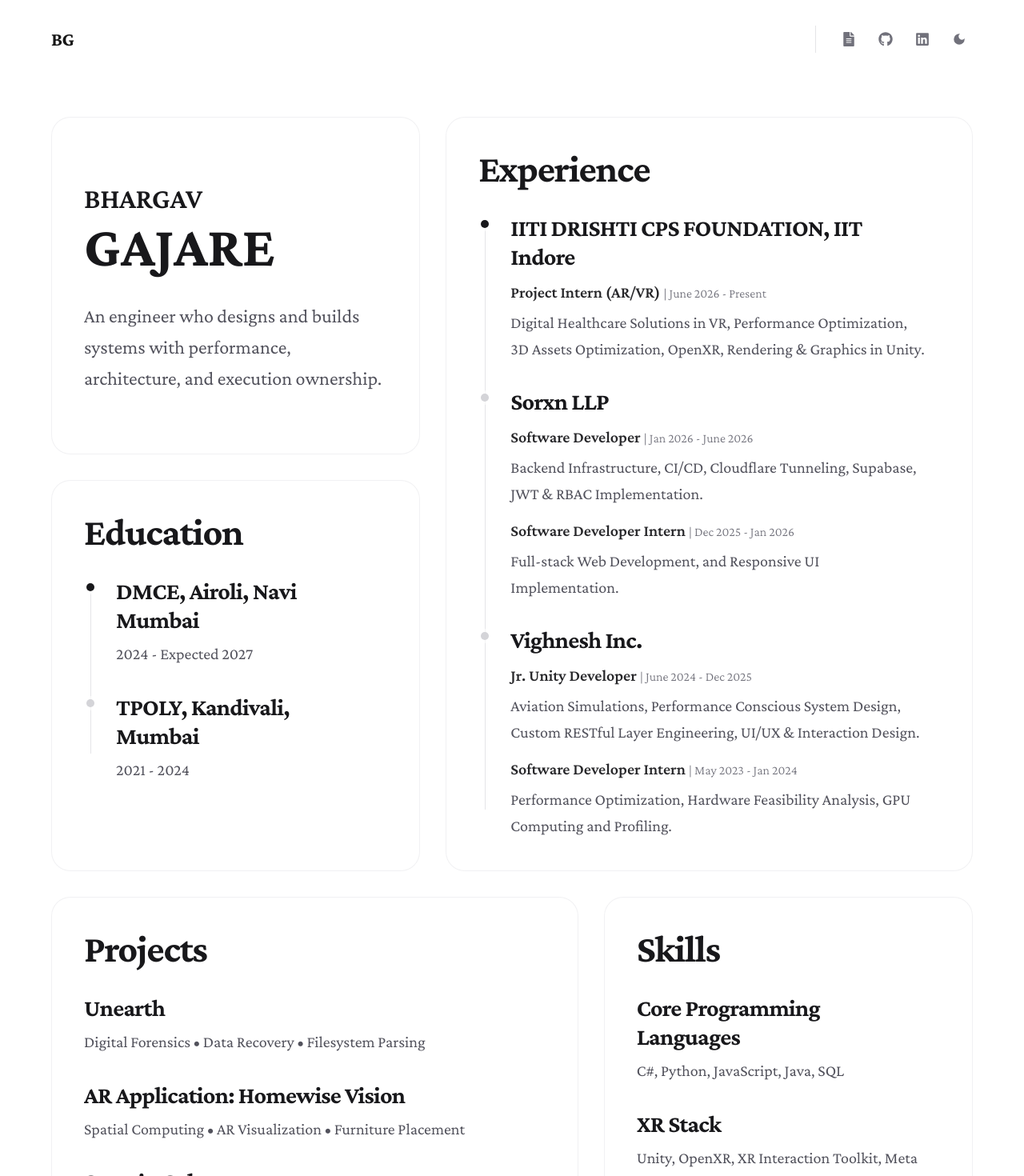
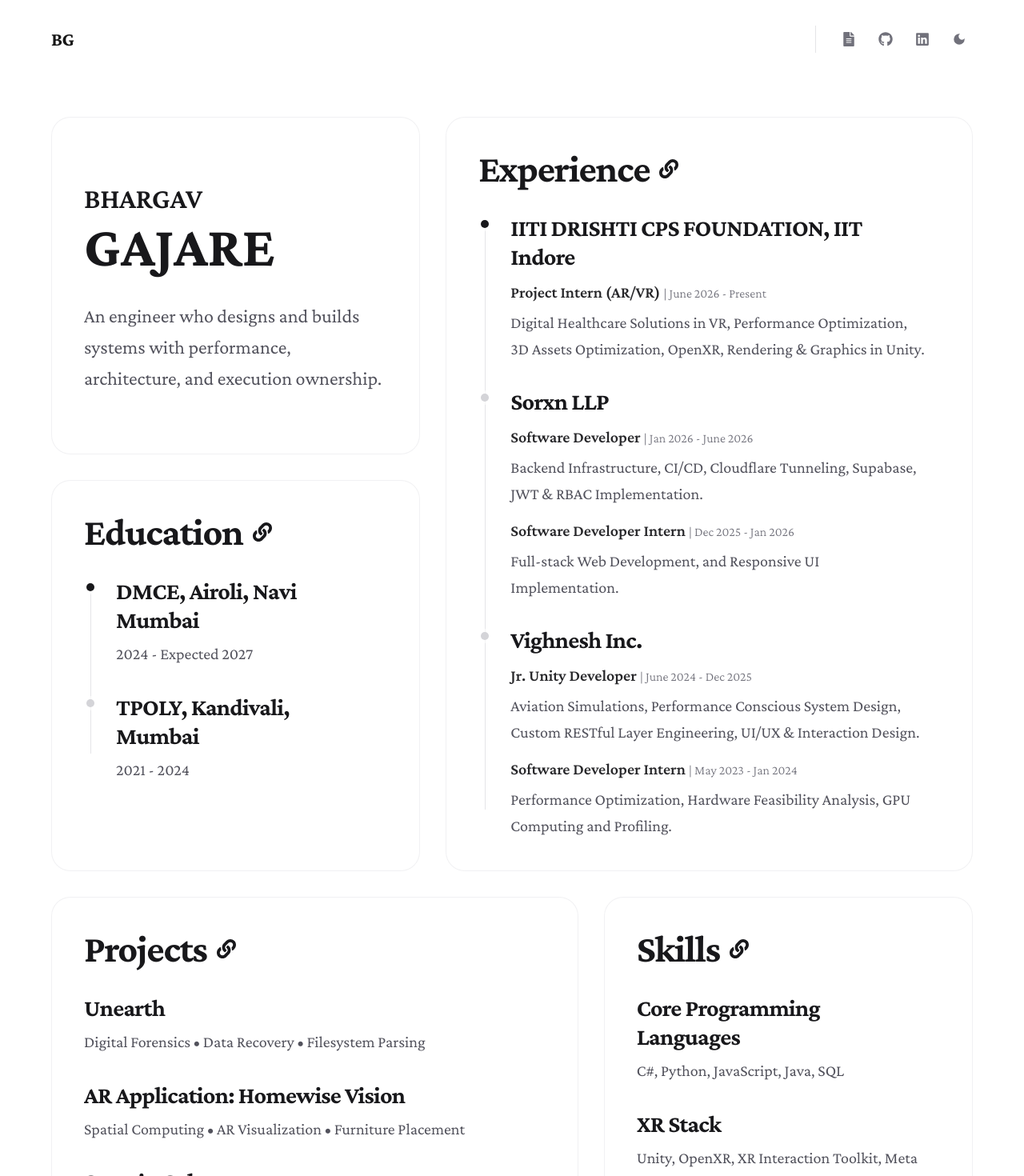
Before and after one commit to bhargavgajare1479/portfolio-website, a Next.js app: page / in a window 1280 px wide. Shown: the top 1470 px of the page at 80% size. Built offline with nearby package versions, Linux system fonts and the light colour scheme.

Commit message:
Add link symbol

```diff
--- a/src/app/page.tsx
+++ b/src/app/page.tsx
@@ -1,7 +1,6 @@
 import { BentoCard } from "@/components/BentoCard";
-import Link from "next/link";
+import { FaLink } from "react-icons/fa";
 import { TileLink } from "@/components/TileLink";
-import { projects } from "@/lib/projects";
 
 export default function Home() {
   return (
@@ -34,7 +33,10 @@ export default function Home() {
         <BentoCard id="education" className="order-2 lg:order-3 lg:col-span-5 min-h-[250px] lg:min-h-[280px]">
           <TileLink href="/education" className="flex h-full flex-col group cursor-pointer">
             <div className="flex h-full flex-col justify-center">
-              <h2 className="font-heading text-4xl sm:text-5xl font-bold tracking-tight text-zinc-900 dark:text-zinc-100">Education</h2>
+              <div className="flex items-center gap-3">
+                <h2 className="font-heading text-4xl sm:text-5xl font-bold tracking-tight text-zinc-900 dark:text-zinc-100 group-hover:opacity-80 transition-opacity">Education</h2>
+                <FaLink className="w-5 h-5 sm:w-6 sm:h-6 text-zinc-900 dark:text-zinc-100 transition-transform duration-300" />
+              </div>
               <div className="mt-8 flex-1 overflow-y-auto pr-4">
                 <div className="relative ml-2 space-y-8">
                   <span className="absolute left-0 top-2 bottom-1 w-[1px] bg-zinc-200 dark:bg-zinc-800" />
@@ -63,7 +65,10 @@ export default function Home() {
         {/* 3. Experience Block: 3rd on mobile, Row 1-2 right (spans 2 rows) on desktop */}
         <BentoCard id="experience" className="order-3 lg:order-2 lg:col-span-7 lg:row-span-2 min-h-[300px] lg:min-h-[600px] transition-all duration-300 hover:border-zinc-400 dark:hover:border-zinc-600">
           <TileLink href="/experience" className="flex h-full flex-col group cursor-pointer">
+            <div className="flex items-center gap-3">
               <h2 className="font-heading text-4xl sm:text-5xl font-bold tracking-tight text-zinc-900 dark:text-zinc-100 group-hover:opacity-80 transition-opacity">Experience</h2>
+              <FaLink className="w-5 h-5 sm:w-6 sm:h-6 text-zinc-900 dark:text-zinc-100 transition-transform duration-300" />
+            </div>
 
             <div className="mt-8 flex-1 overflow-y-auto pr-4">
               <div className="relative ml-2 space-y-8">
@@ -138,23 +143,39 @@ export default function Home() {
         <BentoCard id="projects" className="order-4 lg:order-4 lg:col-span-7 min-h-[300px] lg:min-h-[400px] transition-all duration-300 hover:border-zinc-400 dark:hover:border-zinc-600">
           <TileLink href="/projects" className="flex h-full flex-col group cursor-pointer">
             <div className="flex items-center justify-between">
+              <div className="flex items-center gap-3">
                 <h2 className="font-heading text-4xl sm:text-5xl font-bold tracking-tight text-zinc-900 dark:text-zinc-100 group-hover:opacity-80 transition-opacity">Projects</h2>
+                <FaLink className="w-5 h-5 sm:w-6 sm:h-6 text-zinc-900 dark:text-zinc-100 transition-transform duration-300" />
+              </div>
             </div>
 
             <div className="mt-8 space-y-8 flex-1 overflow-y-auto pr-4">
-              {projects.map((project) => {
-                const keywordsString = project.keywords.join(" • ");
-                return (
-                  <div key={project.slug} className="flex flex-col">
+              <div className="flex flex-col">
                 <h3 className="text-2xl sm:text-3xl font-bold tracking-tight text-zinc-900 dark:text-zinc-100 group-hover:text-black dark:group-hover:text-white transition-colors">
-                      {project.title}
+                  Unearth
                 </h3>
                 <p className="mt-2 text-lg sm:text-xl font-normal text-zinc-600 dark:text-zinc-300 leading-relaxed">
-                      {keywordsString}
+                  Digital Forensics • Data Recovery • Filesystem Parsing
                 </p>
               </div>
-                );
-              })}
+
+              <div className="flex flex-col">
+                <h3 className="text-2xl sm:text-3xl font-bold tracking-tight text-zinc-900 dark:text-zinc-100 group-hover:text-black dark:group-hover:text-white transition-colors">
+                  AR Application: Homewise Vision
+                </h3>
+                <p className="mt-2 text-lg sm:text-xl font-normal text-zinc-600 dark:text-zinc-300 leading-relaxed">
+                  Spatial Computing • AR Visualization • Furniture Placement
+                </p>
+              </div>
+
+              <div className="flex flex-col">
+                <h3 className="text-2xl sm:text-3xl font-bold tracking-tight text-zinc-900 dark:text-zinc-100 group-hover:text-black dark:group-hover:text-white transition-colors">
+                  SerenitySphere
+                </h3>
+                <p className="mt-2 text-lg sm:text-xl font-normal text-zinc-600 dark:text-zinc-300 leading-relaxed">
+                  Immersive Systems • OpenXR • Hardware Optimization
+                </p>
+              </div>
             </div>
           </TileLink>
         </BentoCard>
@@ -163,7 +184,10 @@ export default function Home() {
         <BentoCard id="skills" className="order-5 lg:order-5 lg:col-span-5 min-h-[300px] lg:min-h-[400px]">
           <TileLink href="/skills" className="flex h-full flex-col group cursor-pointer">
             <div className="flex h-full flex-col">
-              <h2 className="font-heading text-4xl sm:text-5xl font-bold tracking-tight text-zinc-900 dark:text-zinc-100">Skills</h2>
+              <div className="flex items-center gap-3">
+                <h2 className="font-heading text-4xl sm:text-5xl font-bold tracking-tight text-zinc-900 dark:text-zinc-100 group-hover:opacity-80 transition-opacity">Skills</h2>
+                <FaLink className="w-5 h-5 sm:w-6 sm:h-6 text-zinc-900 dark:text-zinc-100 transition-transform duration-300" />
+              </div>
 
               <div className="mt-8 space-y-8 flex-1 overflow-y-auto pr-4">
                 <div className="flex flex-col">
```
Lines whose indentation alone changed are shown as unchanged.
